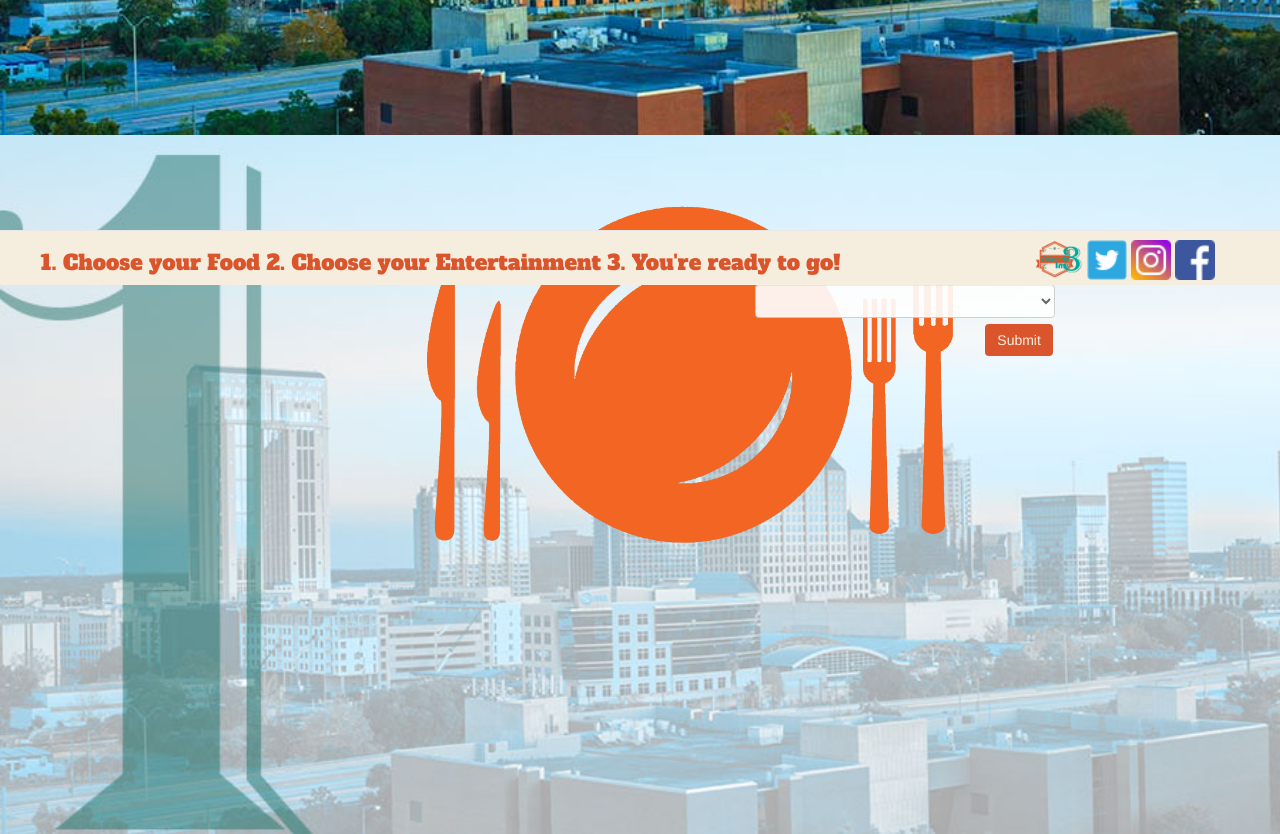
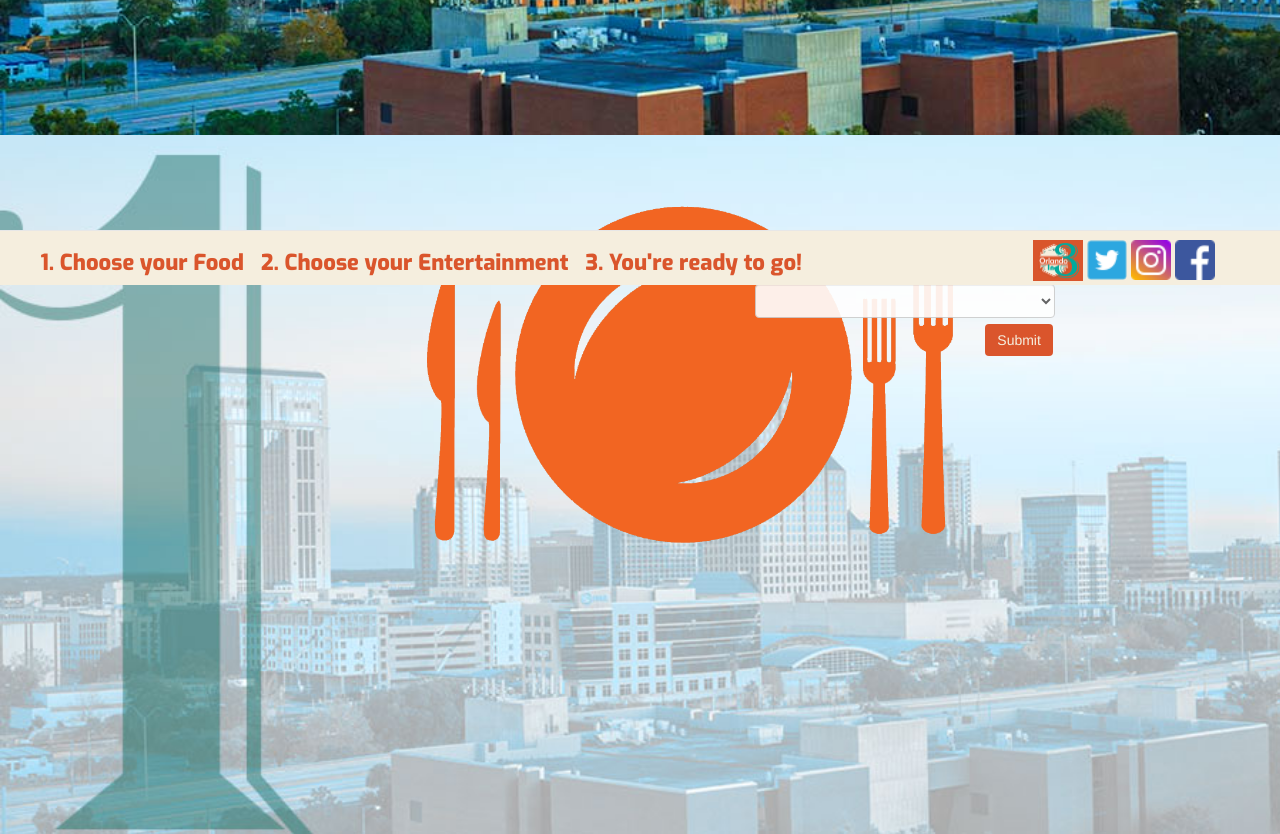
Before and after one commit to jcruey/OrlandoIn3, a PHP site: page / in a window 1280 px wide; the page is wider, and only the part inside the window is pictured. Shown: the part 515-1349 px from the top of that part. Run offline with PHP 8.4, Linux system fonts and the light colour scheme; lists and menus that the app fills with data are empty; some libraries are stand-ins or nearby versions.

Commit message:
sm logo, footer adjust and css, organizing

```diff
--- a/assets/css/style.css
+++ b/assets/css/style.css
@@ -235,8 +235,10 @@ nav {
     margin-left: 2%;
 }
 #Footercolumn h3 {
-	font-family: 'Alfa Slab One', cursive;
-	font-size: 21px;
+	/*font-family: 'Alfa Slab One', cursive;*/
+	font-family: 'Exo', sans-serif;
+	font-weight: 600;
+	font-size: 22px;
 	color: #DA552C;
 }
 #Footercolumn2 {
--- a/index.html
+++ b/index.html
@@ -10,6 +10,8 @@
 	<script src="https://cdn.firebase.com/js/client/2.4.2/firebase.js"></script>
 	<!-- google fonts -->
 	<link href='https://fonts.googleapis.com/css?family=Alfa+Slab+One' rel='stylesheet' type='text/css'>
+	<link href='https://fonts.googleapis.com/css?family=Exo:400,800,900,900italic' rel='stylesheet' type='text/css'>
+
 </head>
 <body>
 
@@ -180,11 +182,11 @@
 			<div class="row">
 				<nav class="navbar navbar-default navbar-fixed-bottom">
 					<div id="Footercolumn" class="col-sm-8 col-md-8 col-lg-8">
-			 			<h3>1. Choose your Food 2. Choose your Entertainment 3. You're ready to go!</h3>
+			 			<h3>1. Choose your Food &nbsp;&nbsp;2. Choose your Entertainment  &nbsp;&nbsp;3. You're ready to go!</h3>
 					</div>
 					<div id="Footercolumn2" class="col-sm-3 col-md-3 col-lg-3">
 						<div id="social">
-							<img src="assets/images/oi3logo.png" alt="logo" height="" width="50">
+							<img src="assets/images/oi3logo_tiny2.png" alt="logo" height="" width="50">
 							<img src="assets/images/twitterlogo.png" alt="logo" height="40" width="40">
 							<img src="assets/images/instagramlogo.png" alt="logo" height="40" width="40">
 							<img src="assets/images/facebooklogo.png" alt="logo" height="40" width="40">
```
Also changed, not shown: assets/images/oi3_minilogo.png (added), assets/images/oi3_minilogo2.png (added), assets/images/oi3logo_tiny.png (added), assets/images/oi3logo_tiny2.png (added).
